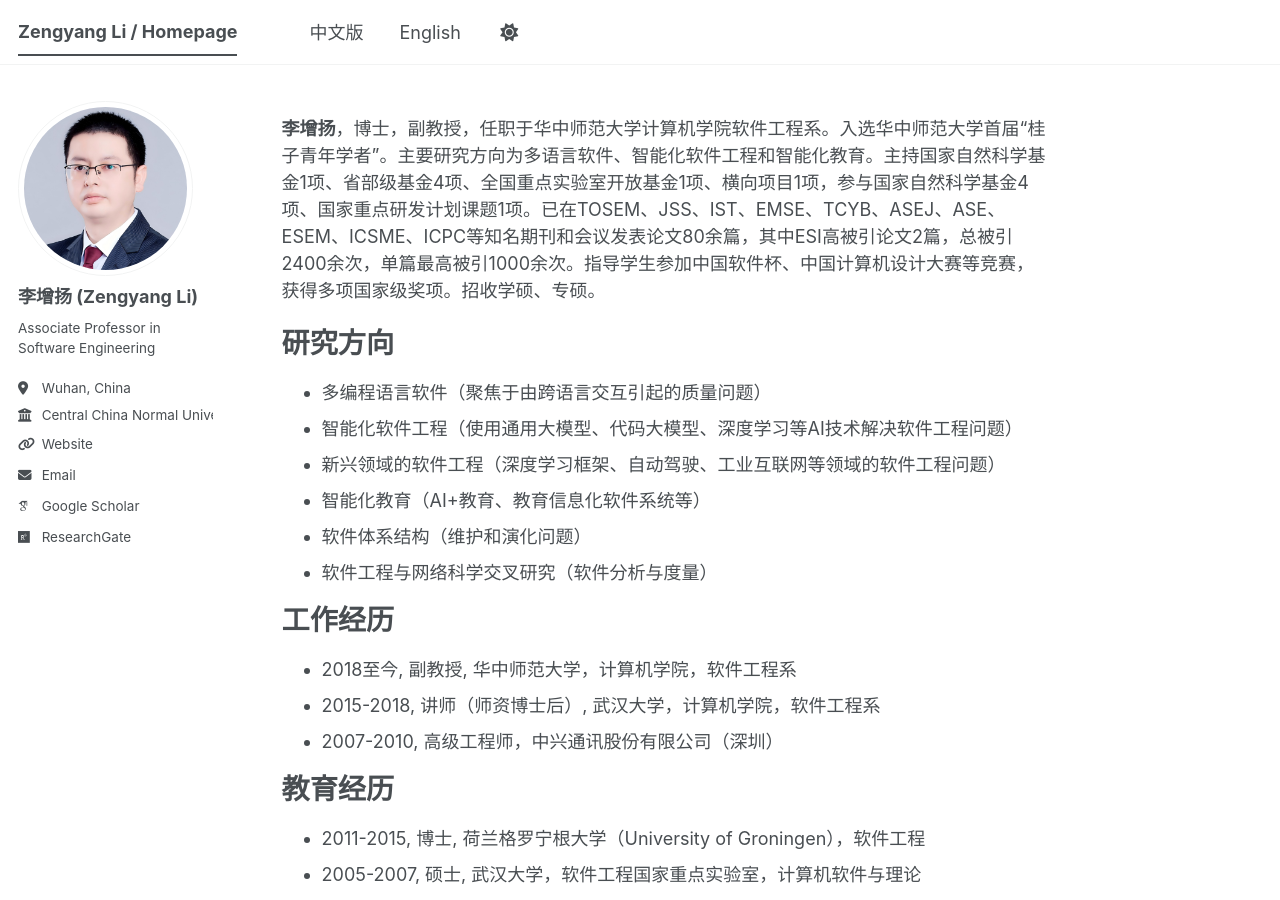
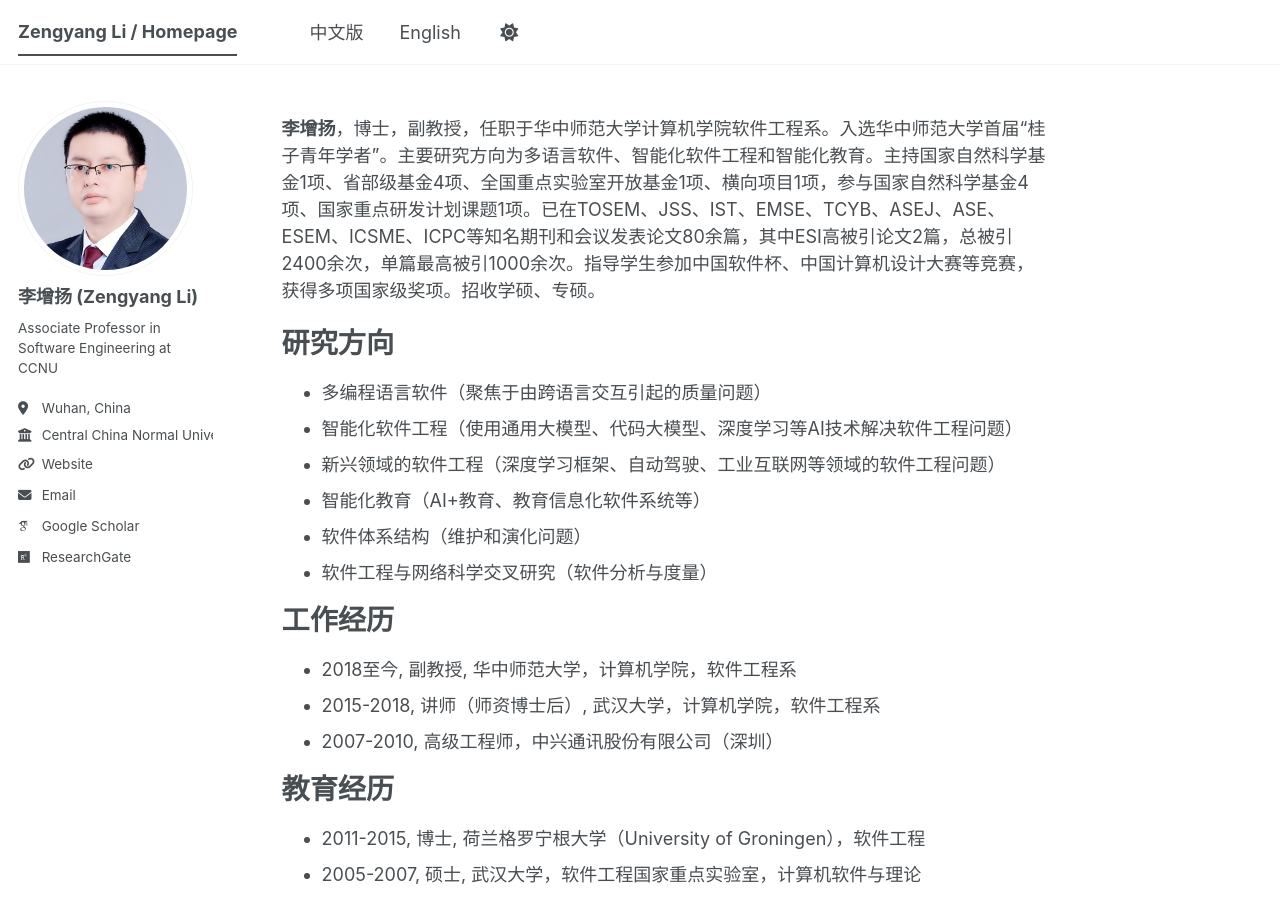
Before and after one commit to zengyang/zengyang.github.io, a Jekyll site: the page built from _pages/about.md, in a window 1280 px wide and 900 px high. Built offline with Jekyll 4.4.1, drawn with Linux system fonts in a browser that asks for light colours; some web fonts are replaced; a script bundle is joined from its source files by our own code; library files that are not in the unit come from our copies.

Commit message:
Update _config.yml

```diff
--- a/_config.yml
+++ b/_config.yml
@@ -26,7 +26,7 @@ author:
   avatar           : "profile.png"
   name             : "李增扬 (Zengyang Li)"
   pronouns         : # example: "she/her"
-  bio              : "Associate Professor in Software Engineering"
+  bio              : "Associate Professor in Software Engineering at CCNU"
   location         : "Wuhan, China"
   employer         : "Central China Normal University"
   uri              : "https://www.ccnu.edu.cn/"
```
